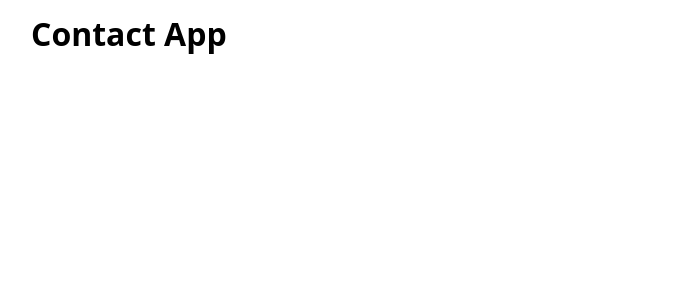
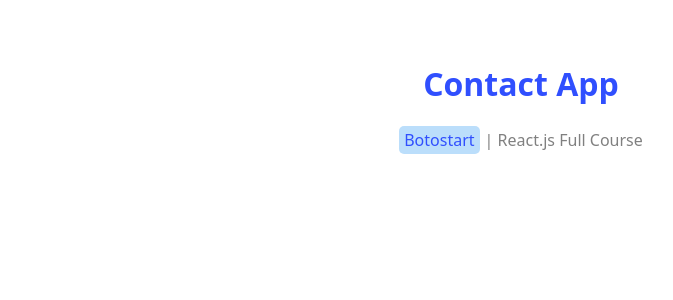
Before and after one commit to Faezeh-adbii/Contact_App, a React (Vite) app: page / in a window 1280 px wide. Shown: the top 300 px of the page, without its empty margins (119-792 px from the left). Built offline with nearby package versions, Linux system fonts and the light colour scheme.

Commit message:
build Header section

```diff
--- a/src/App.jsx
+++ b/src/App.jsx
@@ -1,8 +1,11 @@
+import Header from "./components/Header"
+
+
 function App() {
 
   return (
     <>
-    <h1>Contact App</h1>
+    <Header/>
     </>
   )
 }
--- /dev/null
+++ b/src/components/Header.jsx
@@ -0,0 +1,16 @@
+import styled  from "./Header.module.css";
+
+function Header() {
+  return (
+    <div className={styled.container}>
+        <h1>Contact App</h1>
+        <p>
+            <a href="https://botostart.ir/">Botostart
+            </a>
+            | React.js Full Course
+        </p>
+    </div>
+  )
+}
+
+export default Header
--- /dev/null
+++ b/src/components/Header.module.css
@@ -0,0 +1,28 @@
+.container {
+    margin: 50px 0;
+    text-align: center;
+}
+
+.container h1 {
+    color: #304ffe;
+    margin-bottom: 20px;
+}
+
+.container p {
+    color: grey;
+}
+
+.container a {
+    text-decoration: none;
+    color: #304ffe;
+    background-color: #bbdefb;
+    padding: 3px 5px;
+    margin-right: 5px;
+    border-radius: 5px;
+    transition: 0.2 all ease-in-out;
+}
+
+.container a:hover {
+    color: #bbdefb;
+    background-color: #304ffe;
+}
```
